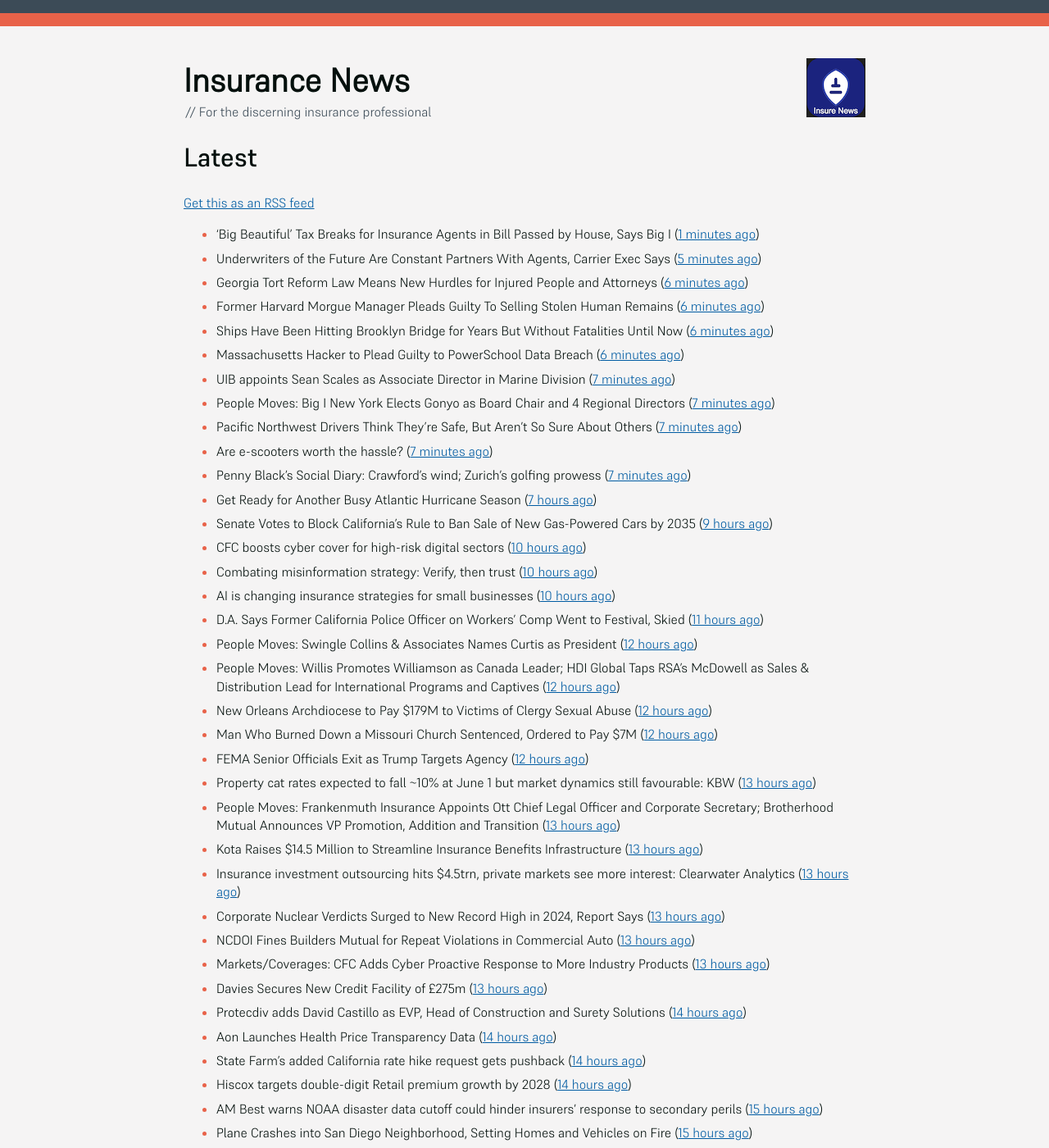
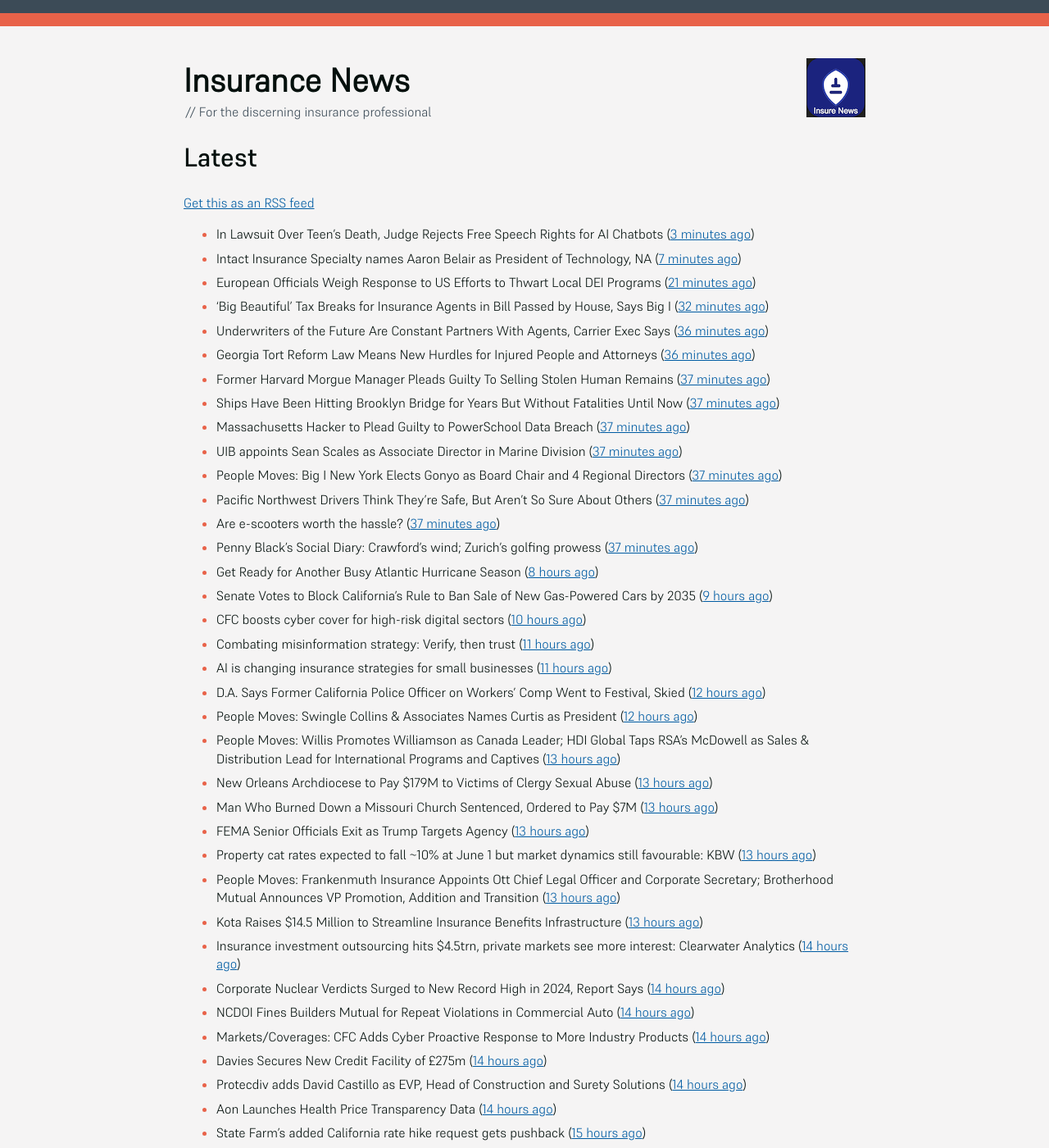
Before and after one commit to mat-0/feeds.thechels.uk, a Jekyll site: the page built from index.md, in a window 1280 px wide and 1400 px high. Shown: the whole window at 82% size. Built offline with Jekyll 4.4.1, drawn with Linux system fonts in a browser that asks for light colours; some of the changed text lies outside the part shown.

Commit message:
New Feed

```diff
--- a/index.md
+++ b/index.md
@@ -8,69 +8,69 @@ description: Latest Updates
 [Get this as an RSS feed](/feed.rss)
 
 <!-- news_marker starts -->
-- ‘Big Beautiful’ Tax Breaks for Insurance Agents in Bill Passed by House, Says Big I ([1 minutes ago](https://www.insurancejournal.com/news/national/2025/05/23/824883.htm))
-- Underwriters of the Future Are Constant Partners With Agents, Carrier Exec Says ([5 minutes ago](https://www.insurancejournal.com/news/national/2025/05/23/824719.htm))
-- Georgia Tort Reform Law Means New Hurdles for Injured People and Attorneys ([6 minutes ago](https://www.insurancejournal.com/news/southeast/2025/05/23/824861.htm))
-- Former Harvard Morgue Manager Pleads Guilty To Selling Stolen Human Remains ([6 minutes ago](https://www.insurancejournal.com/news/east/2025/05/23/824859.htm))
-- Ships Have Been Hitting Brooklyn Bridge for Years But Without Fatalities Until Now ([6 minutes ago](https://www.insurancejournal.com/news/east/2025/05/23/824881.htm))
-- Massachusetts Hacker to Plead Guilty to PowerSchool Data Breach ([6 minutes ago](https://www.insurancejournal.com/news/east/2025/05/23/824874.htm))
-- UIB appoints Sean Scales as Associate Director in Marine Division ([7 minutes ago](https://www.reinsurancene.ws/uib-appoints-sean-scales-as-associate-director-in-marine-division/))
-- People Moves: Big I New York Elects Gonyo as Board Chair and 4 Regional Directors ([7 minutes ago](https://www.insurancejournal.com/news/east/2025/05/23/824816.htm))
-- Pacific Northwest Drivers Think They’re Safe, But Aren’t So Sure About Others ([7 minutes ago](https://www.insurancejournal.com/news/west/2025/05/23/824682.htm))
-- Are e-scooters worth the hassle? ([7 minutes ago](https://www.postonline.co.uk/regulation/7957744/are-e-scooters-worth-the-hassle))
-- Penny Black’s Social Diary: Crawford’s wind; Zurich’s golfing prowess ([7 minutes ago](https://www.postonline.co.uk/people/7957569/penny-black%E2%80%99s-social-diary-crawford%E2%80%99s-wind-zurich%E2%80%99s-golfing-prowess))
-- Get Ready for Another Busy Atlantic Hurricane Season ([7 hours ago](https://www.insurancejournal.com/news/national/2025/05/22/824899.htm))
+- In Lawsuit Over Teen’s Death, Judge Rejects Free Speech Rights for AI Chatbots ([3 minutes ago](https://www.insurancejournal.com/news/national/2025/05/23/824758.htm))
+- Intact Insurance Specialty names Aaron Belair as President of Technology, NA ([7 minutes ago](https://www.reinsurancene.ws/intact-insurance-specialty-names-aaron-belair-as-president-of-technology-na/))
+- European Officials Weigh Response to US Efforts to Thwart Local DEI Programs ([21 minutes ago](https://www.insurancejournal.com/news/international/2025/05/23/824762.htm))
+- ‘Big Beautiful’ Tax Breaks for Insurance Agents in Bill Passed by House, Says Big I ([32 minutes ago](https://www.insurancejournal.com/news/national/2025/05/23/824883.htm))
+- Underwriters of the Future Are Constant Partners With Agents, Carrier Exec Says ([36 minutes ago](https://www.insurancejournal.com/news/national/2025/05/23/824719.htm))
+- Georgia Tort Reform Law Means New Hurdles for Injured People and Attorneys ([36 minutes ago](https://www.insurancejournal.com/news/southeast/2025/05/23/824861.htm))
+- Former Harvard Morgue Manager Pleads Guilty To Selling Stolen Human Remains ([37 minutes ago](https://www.insurancejournal.com/news/east/2025/05/23/824859.htm))
+- Ships Have Been Hitting Brooklyn Bridge for Years But Without Fatalities Until Now ([37 minutes ago](https://www.insurancejournal.com/news/east/2025/05/23/824881.htm))
+- Massachusetts Hacker to Plead Guilty to PowerSchool Data Breach ([37 minutes ago](https://www.insurancejournal.com/news/east/2025/05/23/824874.htm))
+- UIB appoints Sean Scales as Associate Director in Marine Division ([37 minutes ago](https://www.reinsurancene.ws/uib-appoints-sean-scales-as-associate-director-in-marine-division/))
+- People Moves: Big I New York Elects Gonyo as Board Chair and 4 Regional Directors ([37 minutes ago](https://www.insurancejournal.com/news/east/2025/05/23/824816.htm))
+- Pacific Northwest Drivers Think They’re Safe, But Aren’t So Sure About Others ([37 minutes ago](https://www.insurancejournal.com/news/west/2025/05/23/824682.htm))
+- Are e-scooters worth the hassle? ([37 minutes ago](https://www.postonline.co.uk/regulation/7957744/are-e-scooters-worth-the-hassle))
+- Penny Black’s Social Diary: Crawford’s wind; Zurich’s golfing prowess ([37 minutes ago](https://www.postonline.co.uk/people/7957569/penny-black%E2%80%99s-social-diary-crawford%E2%80%99s-wind-zurich%E2%80%99s-golfing-prowess))
+- Get Ready for Another Busy Atlantic Hurricane Season ([8 hours ago](https://www.insurancejournal.com/news/national/2025/05/22/824899.htm))
 - Senate Votes to Block California’s Rule to Ban Sale of New Gas-Powered Cars by 2035 ([9 hours ago](https://www.insurancejournal.com/news/west/2025/05/22/824884.htm))
 - CFC boosts cyber cover for high-risk digital sectors ([10 hours ago](https://www.insurancebusinessmag.com/uk/news/breaking-news/cfc-boosts-cyber-cover-for-highrisk-digital-sectors-536652.aspx))
-- Combating misinformation strategy: Verify, then trust ([10 hours ago](https://www.dig-in.com/opinion/strategies-for-fighting-misinformation))
-- AI is changing insurance strategies for small businesses ([10 hours ago](https://www.dig-in.com/opinion/ai-is-changing-insurance-strategies-for-small-businesses))
-- D.A. Says Former California Police Officer on Workers’ Comp Went to Festival, Skied ([11 hours ago](https://www.insurancejournal.com/news/west/2025/05/22/824698.htm))
+- Combating misinformation strategy: Verify, then trust ([11 hours ago](https://www.dig-in.com/opinion/strategies-for-fighting-misinformation))
+- AI is changing insurance strategies for small businesses ([11 hours ago](https://www.dig-in.com/opinion/ai-is-changing-insurance-strategies-for-small-businesses))
+- D.A. Says Former California Police Officer on Workers’ Comp Went to Festival, Skied ([12 hours ago](https://www.insurancejournal.com/news/west/2025/05/22/824698.htm))
 - People Moves: Swingle Collins & Associates Names Curtis as President ([12 hours ago](https://www.insurancejournal.com/news/southcentral/2025/05/22/824852.htm))
-- People Moves: Willis Promotes Williamson as Canada Leader; HDI Global Taps RSA’s McDowell as Sales & Distribution Lead for International Programs and Captives ([12 hours ago](https://www.insurancejournal.com/news/international/2025/05/22/824842.htm))
-- New Orleans Archdiocese to Pay $179M to Victims of Clergy Sexual Abuse ([12 hours ago](https://www.insurancejournal.com/news/southcentral/2025/05/22/824844.htm))
-- Man Who Burned Down a Missouri Church Sentenced, Ordered to Pay $7M ([12 hours ago](https://www.insurancejournal.com/news/midwest/2025/05/22/824838.htm))
-- FEMA Senior Officials Exit as Trump Targets Agency ([12 hours ago](https://www.insurancejournal.com/news/national/2025/05/22/824833.htm))
+- People Moves: Willis Promotes Williamson as Canada Leader; HDI Global Taps RSA’s McDowell as Sales & Distribution Lead for International Programs and Captives ([13 hours ago](https://www.insurancejournal.com/news/international/2025/05/22/824842.htm))
+- New Orleans Archdiocese to Pay $179M to Victims of Clergy Sexual Abuse ([13 hours ago](https://www.insurancejournal.com/news/southcentral/2025/05/22/824844.htm))
+- Man Who Burned Down a Missouri Church Sentenced, Ordered to Pay $7M ([13 hours ago](https://www.insurancejournal.com/news/midwest/2025/05/22/824838.htm))
+- FEMA Senior Officials Exit as Trump Targets Agency ([13 hours ago](https://www.insurancejournal.com/news/national/2025/05/22/824833.htm))
 - Property cat rates expected to fall ~10% at June 1 but market dynamics still favourable: KBW ([13 hours ago](https://www.reinsurancene.ws/property-cat-rates-expected-to-fall-10-at-june-1-but-market-dynamics-still-favourable-kbw/))
 - People Moves: Frankenmuth Insurance Appoints Ott Chief Legal Officer and Corporate Secretary; Brotherhood Mutual Announces VP Promotion, Addition and Transition ([13 hours ago](https://www.insurancejournal.com/news/midwest/2025/05/22/824823.htm))
 - Kota Raises $14.5 Million to Streamline Insurance Benefits Infrastructure ([13 hours ago](https://www.insurtechinsights.com/kota-raises-14-5-million-to-streamline-insurance-benefits-infrastructure/))
-- Insurance investment outsourcing hits $4.5trn, private markets see more interest: Clearwater Analytics ([13 hours ago](https://www.reinsurancene.ws/insurance-investment-outsourcing-hits-4-5trn-private-markets-see-more-interest-clearwater-analytics/))
-- Corporate Nuclear Verdicts Surged to New Record High in 2024, Report Says ([13 hours ago](https://www.insurancejournal.com/news/national/2025/05/22/824792.htm))
-- NCDOI Fines Builders Mutual for Repeat Violations in Commercial Auto ([13 hours ago](https://www.insurancejournal.com/news/southeast/2025/05/22/824808.htm))
-- Markets/Coverages: CFC Adds Cyber Proactive Response to More Industry Products ([13 hours ago](https://www.insurancejournal.com/news/national/2025/05/22/824804.htm))
-- Davies Secures New Credit Facility of £275m ([13 hours ago](https://insurance-edge.net/2025/05/22/davies-secures-new-credit-facility-of-275m/))
+- Insurance investment outsourcing hits $4.5trn, private markets see more interest: Clearwater Analytics ([14 hours ago](https://www.reinsurancene.ws/insurance-investment-outsourcing-hits-4-5trn-private-markets-see-more-interest-clearwater-analytics/))
+- Corporate Nuclear Verdicts Surged to New Record High in 2024, Report Says ([14 hours ago](https://www.insurancejournal.com/news/national/2025/05/22/824792.htm))
+- NCDOI Fines Builders Mutual for Repeat Violations in Commercial Auto ([14 hours ago](https://www.insurancejournal.com/news/southeast/2025/05/22/824808.htm))
+- Markets/Coverages: CFC Adds Cyber Proactive Response to More Industry Products ([14 hours ago](https://www.insurancejournal.com/news/national/2025/05/22/824804.htm))
+- Davies Secures New Credit Facility of £275m ([14 hours ago](https://insurance-edge.net/2025/05/22/davies-secures-new-credit-facility-of-275m/))
 - Protecdiv adds David Castillo as EVP, Head of Construction and Surety Solutions ([14 hours ago](https://www.reinsurancene.ws/protecdiv-adds-david-castillo-as-evp-head-of-construction-and-surety-solutions/))
 - Aon Launches Health Price Transparency Data ([14 hours ago](https://insurance-edge.net/2025/05/22/aon-launches-health-price-transparency-data/))
-- State Farm's added California rate hike request gets pushback ([14 hours ago](https://www.dig-in.com/news/state-farms-added-california-rate-hike-gets-pushback))
-- Hiscox targets double-digit Retail premium growth by 2028 ([14 hours ago](https://www.reinsurancene.ws/hiscox-targets-double-digit-retail-premium-growth-by-2028/))
+- State Farm's added California rate hike request gets pushback ([15 hours ago](https://www.dig-in.com/news/state-farms-added-california-rate-hike-gets-pushback))
+- Hiscox targets double-digit Retail premium growth by 2028 ([15 hours ago](https://www.reinsurancene.ws/hiscox-targets-double-digit-retail-premium-growth-by-2028/))
 - AM Best warns NOAA disaster data cutoff could hinder insurers’ response to secondary perils ([15 hours ago](https://www.reinsurancene.ws/am-best-warns-noaa-disaster-data-cutoff-could-hinder-insurers-response-to-secondary-perils/))
 - Plane Crashes into San Diego Neighborhood, Setting Homes and Vehicles on Fire ([15 hours ago](https://www.insurancejournal.com/news/west/2025/05/22/824787.htm))
-- SMEs Are Looking to Boost Their Insurance Cover, Says New Survey ([15 hours ago](https://insurance-edge.net/2025/05/22/smes-are-looking-to-boost-their-insurance-cover-says-new-survey/))
-- Ethena backed OnRe launches structured yield product ([15 hours ago](https://www.reinsurancene.ws/ethena-backed-onre-launches-structured-yield-product/))
+- SMEs Are Looking to Boost Their Insurance Cover, Says New Survey ([16 hours ago](https://insurance-edge.net/2025/05/22/smes-are-looking-to-boost-their-insurance-cover-says-new-survey/))
+- Ethena backed OnRe launches structured yield product ([16 hours ago](https://www.reinsurancene.ws/ethena-backed-onre-launches-structured-yield-product/))
 - GFIA urges IAIS to address the growing global pension protection gap ([16 hours ago](https://www.reinsurancene.ws/gfia-urges-iais-to-address-the-growing-global-pension-protection-gap/))
 - MAPFRE Economics Unit Publishes Report ([16 hours ago](https://insurance-edge.net/2025/05/22/mapfre-economics-unit-publishes-report/))
 - Previsico Report Finds Fewer Than 30% of UK Businesses Prepared for Growing Flood Risks Amid Climate Change ([16 hours ago](https://www.insurtechinsights.com/previsico-report-finds-fewer-than-30-of-uk-businesses-prepared-for-growing-flood-risks-amid-climate-change/))
-- Davies £275m in new senior credit facilities to help accelerate growth strategy ([16 hours ago](https://www.reinsurancene.ws/davies-275m-in-new-senior-credit-facilities-to-help-accelerate-growth-strategy/))
-- Bankruptcy Judge Approves Norwich Diocese Plan With $31 Million for Abuse Survivors ([16 hours ago](https://www.insurancejournal.com/news/east/2025/05/22/824771.htm))
-- Air Traffic Control System Failing Americans, Airline CEOs Say ([16 hours ago](https://www.insurancejournal.com/news/national/2025/05/22/824772.htm))
-- Marsh McLennan settles massive lawsuit ([16 hours ago](https://www.insurancebusinessmag.com/uk/news/legal-insights/marsh-mclennan-settles-massive-lawsuit-536579.aspx))
-- Fidelis appoints Hannah Greenwood as CUO for Bermuda ([17 hours ago](https://www.reinsurancene.ws/fidelis-appoints-hannah-greenwood-as-cuo-for-bermuda/))
+- Davies £275m in new senior credit facilities to help accelerate growth strategy ([17 hours ago](https://www.reinsurancene.ws/davies-275m-in-new-senior-credit-facilities-to-help-accelerate-growth-strategy/))
+- Bankruptcy Judge Approves Norwich Diocese Plan With $31 Million for Abuse Survivors ([17 hours ago](https://www.insurancejournal.com/news/east/2025/05/22/824771.htm))
+- Air Traffic Control System Failing Americans, Airline CEOs Say ([17 hours ago](https://www.insurancejournal.com/news/national/2025/05/22/824772.htm))
+- Marsh McLennan settles massive lawsuit ([17 hours ago](https://www.insurancebusinessmag.com/uk/news/legal-insights/marsh-mclennan-settles-massive-lawsuit-536579.aspx))
 - Safe Web Teams Up With Chubb on Cyber Threats ([17 hours ago](https://insurance-edge.net/2025/05/22/safe-web-teams-up-with-chubb-on-cyber-threats/))
 - Deals: BMS Group Buys Turkish Insurance Broking Firm ([18 hours ago](https://insurance-edge.net/2025/05/22/deals-bms-group-buys-turkish-insurance-broking-firm/))
 - Davies secures £275m for M&A and genAI investment ([18 hours ago](https://www.postonline.co.uk/claims/7957808/davies-secures-%C2%A3275m-for-ma-and-genai-investment))
-- The case for MBOs: Yutree's managing director urges brokers to rethink their future ([18 hours ago](https://www.insurancebusinessmag.com/uk/news/business-resilience/the-case-for-mbos-yutrees-managing-director-urges-brokers-to-rethink-their-future-536561.aspx))
-- Shifting the charity insurance mindset: how brokers can drive proactive risk protection ([18 hours ago](https://www.insurancebusinessmag.com/uk/news/non-profits/shifting-the-charity-insurance-mindset-how-brokers-can-drive-proactive-risk-protection-536560.aspx))
-- HDI Global sees strong start to 2025 despite catastrophe losses ([18 hours ago](https://www.insurancebusinessmag.com/uk/news/breaking-news/hdi-global-sees-strong-start-to-2025-despite-catastrophe-losses-536559.aspx))
-- New tax year welcomes record high IPT receipts ([18 hours ago](https://www.insurancebusinessmag.com/uk/news/breaking-news/new-tax-year-welcomes-record-high-ipt-receipts-536558.aspx))
-- Prudential Financial Taps Neutrinos to Expand Life Insurance Access for Underserved U.S. Markets ([18 hours ago](https://www.insurtechinsights.com/prudential-financial-taps-neutrinos-to-expand-life-insurance-access-for-underserved-u-s-markets/))
-- Generali posts growth across all segments in Q1 update ([18 hours ago](https://www.insurancebusinessmag.com/uk/news/breaking-news/generali-posts-growth-across-all-segments-in-q1-update-536552.aspx))
+- The case for MBOs: Yutree's managing director urges brokers to rethink their future ([19 hours ago](https://www.insurancebusinessmag.com/uk/news/business-resilience/the-case-for-mbos-yutrees-managing-director-urges-brokers-to-rethink-their-future-536561.aspx))
+- Shifting the charity insurance mindset: how brokers can drive proactive risk protection ([19 hours ago](https://www.insurancebusinessmag.com/uk/news/non-profits/shifting-the-charity-insurance-mindset-how-brokers-can-drive-proactive-risk-protection-536560.aspx))
+- HDI Global sees strong start to 2025 despite catastrophe losses ([19 hours ago](https://www.insurancebusinessmag.com/uk/news/breaking-news/hdi-global-sees-strong-start-to-2025-despite-catastrophe-losses-536559.aspx))
+- New tax year welcomes record high IPT receipts ([19 hours ago](https://www.insurancebusinessmag.com/uk/news/breaking-news/new-tax-year-welcomes-record-high-ipt-receipts-536558.aspx))
+- Prudential Financial Taps Neutrinos to Expand Life Insurance Access for Underserved U.S. Markets ([19 hours ago](https://www.insurtechinsights.com/prudential-financial-taps-neutrinos-to-expand-life-insurance-access-for-underserved-u-s-markets/))
+- Generali posts growth across all segments in Q1 update ([19 hours ago](https://www.insurancebusinessmag.com/uk/news/breaking-news/generali-posts-growth-across-all-segments-in-q1-update-536552.aspx))
 - STEP reacts to the Law Commission’s reform of wills, including recommendations that marriage will no longer revoke a will ([19 hours ago](https://ifamagazine.com/step-reacts-to-the-law-commissions-reform-of-wills-including-recommendations-that-marriage-will-no-longer-revoke-a-will/))
 - RSA targets 30-minute quotes using AI-driven platform ([19 hours ago](https://www.postonline.co.uk/commercial/7957756/rsa-targets-30-minute-quotes-using-ai-driven-platform))
-- King Risk Partners Expands Northeast Presence with Acquisition of Fidens Insurance Brokers ([19 hours ago](https://www.insurtechinsights.com/king-risk-partners-expands-northeast-presence-with-acquisition-of-fidens-insurance-brokers/))
+- King Risk Partners Expands Northeast Presence with Acquisition of Fidens Insurance Brokers ([20 hours ago](https://www.insurtechinsights.com/king-risk-partners-expands-northeast-presence-with-acquisition-of-fidens-insurance-brokers/))
 - Galjaard cautious of history repeating itself with returning competition ([20 hours ago](https://www.postonline.co.uk/news/7957781/galjaard-cautious-of-history-repeating-itself-with-returning-competition))
-- Thames Water Tops List of Firms Facing Criminal Probes Over Pollution ([20 hours ago](https://www.insurancejournal.com/news/international/2025/05/22/824751.htm))
-- Climeworks Is Cutting 22% of Staff as US Climate Backlash Hits Carbon Removal ([20 hours ago](https://www.insurancejournal.com/news/international/2025/05/22/824741.htm))
 - Aviva’s Storah urges homeowners to get gardens climate-ready ([21 hours ago](https://www.postonline.co.uk/personal/7957795/aviva%E2%80%99s-storah-urges-homeowners-to-get-gardens-climate-ready))
-- Scottish Widows turns to AI to speed up protection insurance claims and underwriting with Sprout.ai ([21 hours ago](https://ifamagazine.com/scottish-widows-turns-to-ai-to-speed-up-protection-insurance-claims-and-underwriting-with-sprout-ai/))
+- Scottish Widows turns to AI to speed up protection insurance claims and underwriting with Sprout.ai ([22 hours ago](https://ifamagazine.com/scottish-widows-turns-to-ai-to-speed-up-protection-insurance-claims-and-underwriting-with-sprout-ai/))
 - UK flash flood warning as risk gap exposed ([23 hours ago](https://www.insurancebusinessmag.com/uk/news/catastrophe/uk-flash-flood-warning-as-risk-gap-exposed-536538.aspx))
 - Geo Underwriting partners up to boost agricultural clients ([23 hours ago](https://www.insurancebusinessmag.com/uk/news/property-insurance/geo-underwriting-partners-up-to-boost-agricultural-clients-536537.aspx))
 - Insurance moves: Aspen, Send and AXA XL ([23 hours ago](https://www.insurancebusinessmag.com/uk/news/breaking-news/insurance-moves-aspen-send-and-axa-xl-536536.aspx))
```
